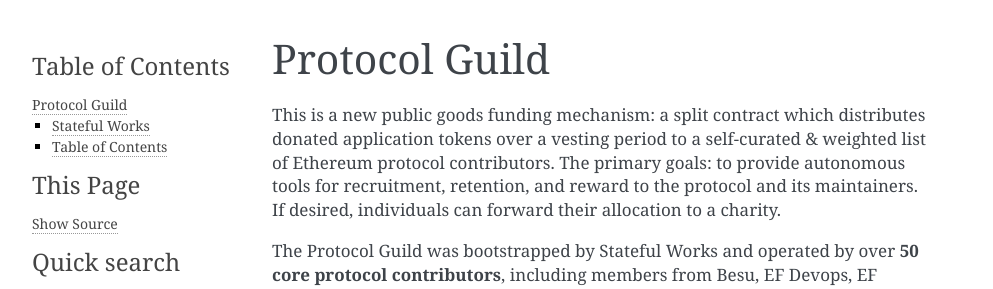
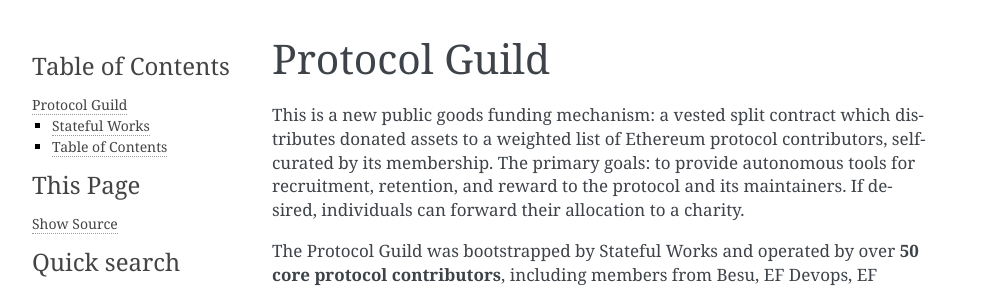
Before and after one commit to protocolguild/documentation, a Sphinx documentation site: the page built from docs/index.rst, in a window 1280 px wide. Shown: the top 289 px of the page, without its empty margins (148-1141 px from the left). Built offline with Sphinx 7.4.7, drawn with Linux system fonts in a browser that asks for light colours.

Commit message:
Update index.rst

```diff
--- a/docs/index.rst
+++ b/docs/index.rst
@@ -1,7 +1,7 @@
 Protocol Guild
 ------------
 
-This is a new public goods funding mechanism: a split contract which distributes donated application tokens over a vesting period to a self-curated & weighted list of Ethereum protocol contributors. The primary goals: to provide autonomous tools for recruitment, retention, and reward to the protocol and its maintainers. If desired, individuals can forward their allocation to a charity.
+This is a new public goods funding mechanism: a vested split contract which distributes donated assets to a weighted list of Ethereum protocol contributors, self-curated by its membership. The primary goals: to provide autonomous tools for recruitment, retention, and reward to the protocol and its maintainers. If desired, individuals can forward their allocation to a charity.
 
 The Protocol Guild was bootstrapped by Stateful Works and operated by over **50 core protocol contributors**, including members from Besu, EF Devops, EF Research, EF Javascript, Erigon, Lighthouse, Nethermind, Protocol Support, Prysmatic, Quilt, Status, Teku, RIG.
 
```
